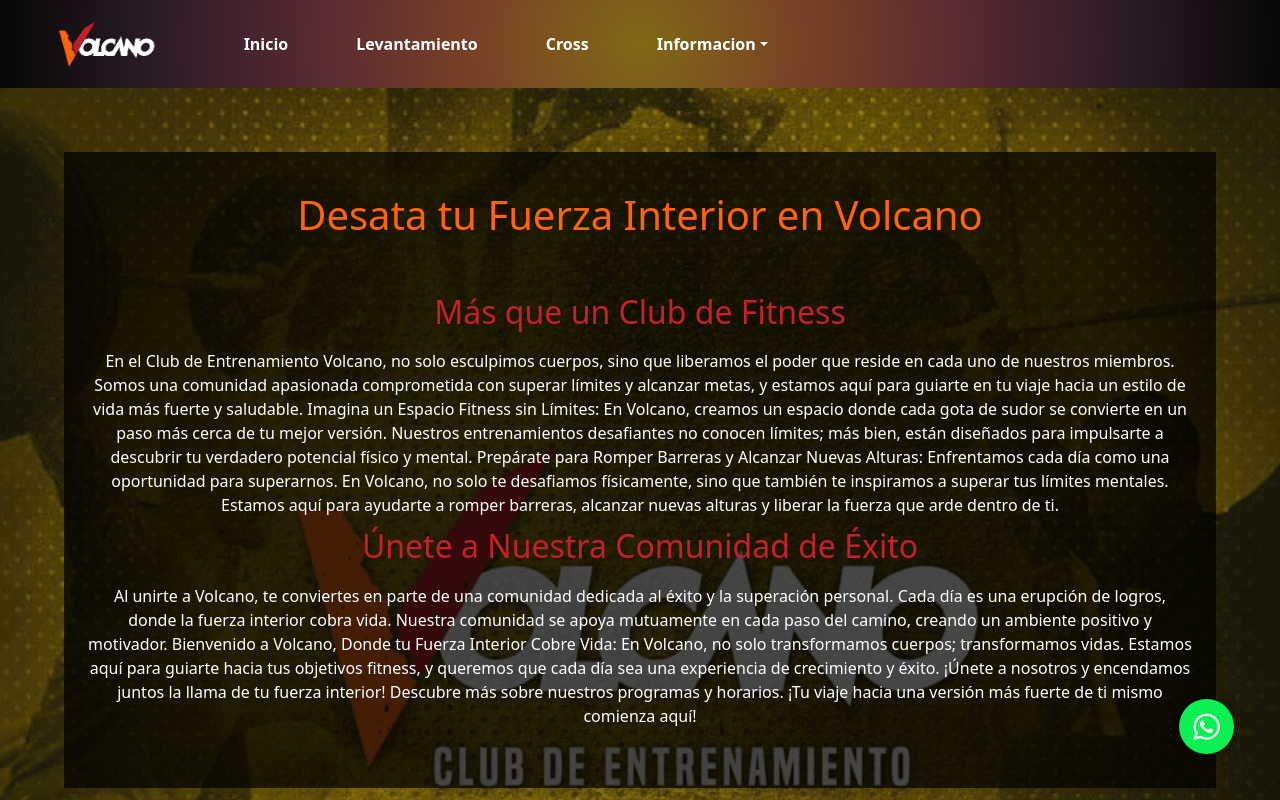
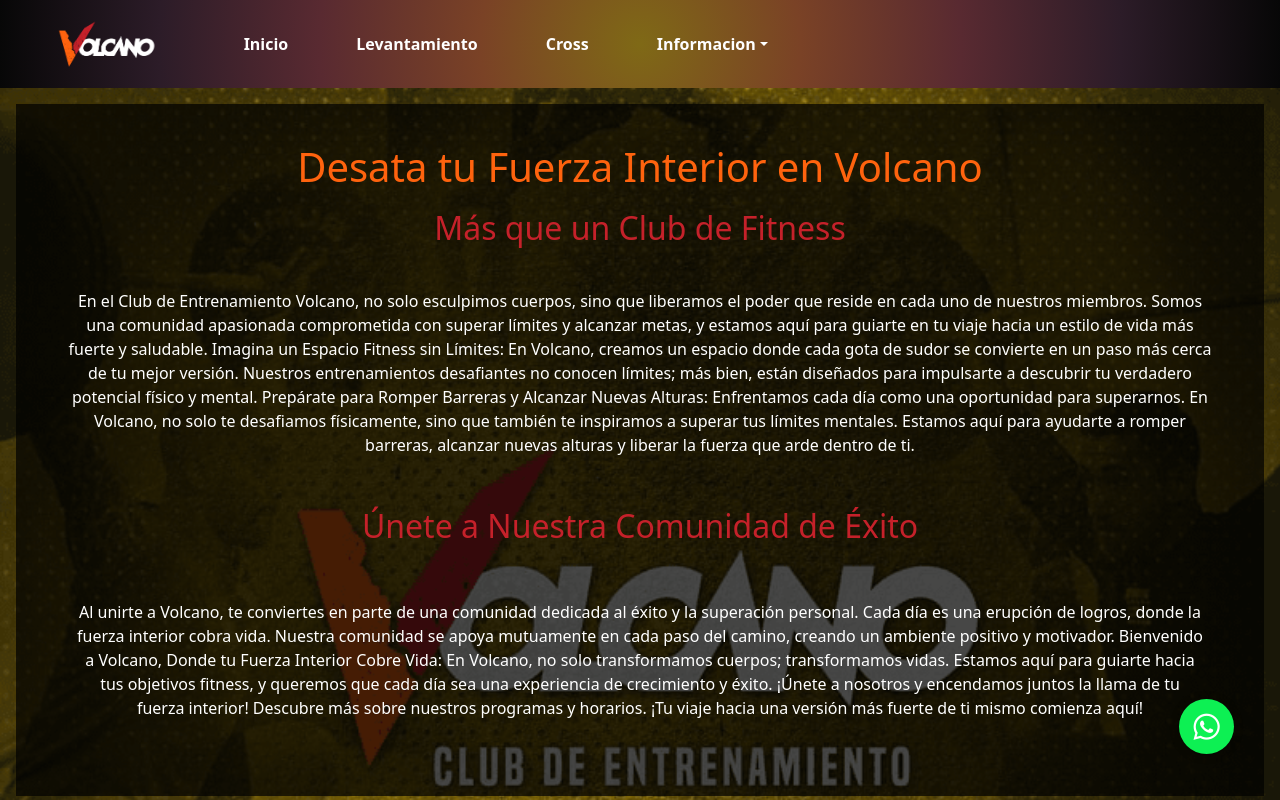
Before and after one commit to Hugocatalan/VOLCANO, a website: page index.html in a window 1280 px wide. Shown: the top 800 px of the page. Drawn offline with nearby package versions, Linux system fonts and the light colour scheme.

Commit message:
arreglado

```diff
--- a/index.html
+++ b/index.html
@@ -53,11 +53,12 @@
 
 
 <article>
-  <div class="p-lg-4 m-5 text-center text-white bg-otro">
+  <div class="cross p-lg-4 m-3 text-center text-white bg-otro">
+
+
     <h1>Desata tu Fuerza Interior en Volcano</h1>
-  <p>
  <h2>Más que un Club de Fitness</h2>
-En el Club de Entrenamiento Volcano, no solo esculpimos cuerpos, sino que liberamos el poder que reside en cada uno de nuestros miembros. Somos una comunidad apasionada comprometida con superar límites y alcanzar metas, y estamos aquí para guiarte en tu viaje hacia un estilo de vida más fuerte y saludable.
+ <p class="p-4">En el Club de Entrenamiento Volcano, no solo esculpimos cuerpos, sino que liberamos el poder que reside en cada uno de nuestros miembros. Somos una comunidad apasionada comprometida con superar límites y alcanzar metas, y estamos aquí para guiarte en tu viaje hacia un estilo de vida más fuerte y saludable.
 
 Imagina un Espacio Fitness sin Límites:
 
@@ -66,16 +67,18 @@
 Prepárate para Romper Barreras y Alcanzar Nuevas Alturas:
 
 Enfrentamos cada día como una oportunidad para superarnos. En Volcano, no solo te desafiamos físicamente, sino que también te inspiramos a superar tus límites mentales. Estamos aquí para ayudarte a romper barreras, alcanzar nuevas alturas y liberar la fuerza que arde dentro de ti.
-
+</p>
 <h2>Únete a Nuestra Comunidad de Éxito</h2>
 
-Al unirte a Volcano, te conviertes en parte de una comunidad dedicada al éxito y la superación personal. Cada día es una erupción de logros, donde la fuerza interior cobra vida. Nuestra comunidad se apoya mutuamente en cada paso del camino, creando un ambiente positivo y motivador.
+<p class="p4">Al unirte a Volcano, te conviertes en parte de una comunidad dedicada al éxito y la superación personal. Cada día es una erupción de logros, donde la fuerza interior cobra vida. Nuestra comunidad se apoya mutuamente en cada paso del camino, creando un ambiente positivo y motivador.
 
 Bienvenido a Volcano, Donde tu Fuerza Interior Cobre Vida:
 
 En Volcano, no solo transformamos cuerpos; transformamos vidas. Estamos aquí para guiarte hacia tus objetivos fitness, y queremos que cada día sea una experiencia de crecimiento y éxito. ¡Únete a nosotros y encendamos juntos la llama de tu fuerza interior!
 
-Descubre más sobre nuestros programas y horarios. ¡Tu viaje hacia una versión más fuerte de ti mismo comienza aquí!</p>
+Descubre más sobre nuestros programas y horarios. ¡Tu viaje hacia una versión más fuerte de ti mismo comienza aquí!
+</p>
+
 </div>
 </article>
 <article>
--- a/scss/layout/_body.scss
+++ b/scss/layout/_body.scss
@@ -68,7 +68,7 @@
   justify-content: center;
   text-align: center;
    font-size: medium;
-   padding:1rem;
+
    img{
 
     width: 50%;
@@ -84,7 +84,7 @@
     background-color: rgba(0, 0, 0, 0.712);
      }
   p{
-    padding: 10px;
+    padding: 2.25rem;
   }
   h2{
     padding: .625rem;
```
Also changed, not shown: css/styles.css.
